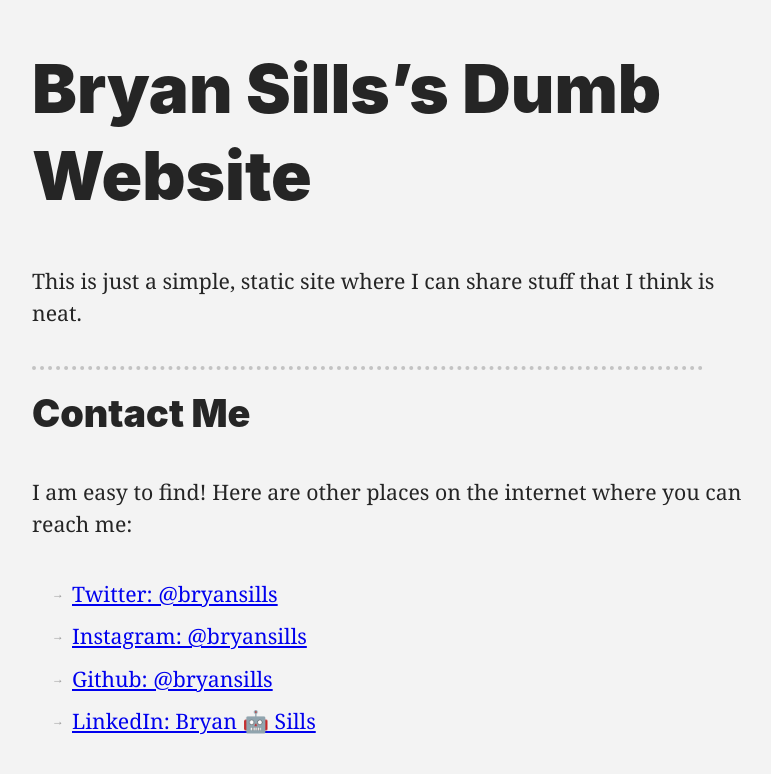
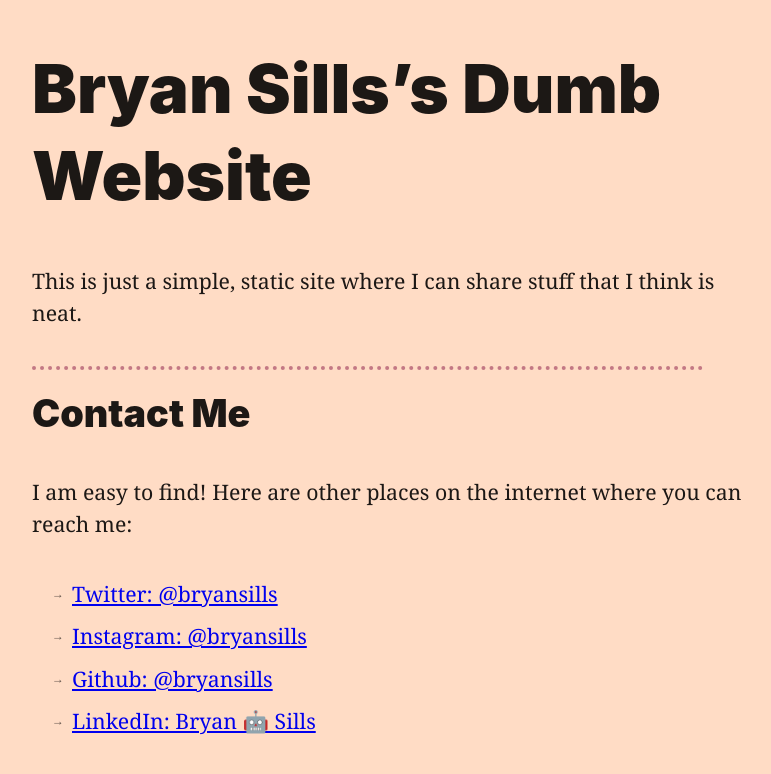
Before and after one commit to bryansills/bryansills.github.io, a Jekyll site: the page built from index.md, in a window 1280 px wide. Shown: the top 774 px of the page, without its empty margins (96-867 px from the left). Built offline with Jekyll 4.4.1, drawn with Linux system fonts in a browser that asks for light colours.

Commit message:
Add some flair!

```diff
--- a/assets/css/global.css
+++ b/assets/css/global.css
@@ -6,11 +6,16 @@
   --size-700: 2.36rem;
   --size-800: 3.15rem;
   --size-900: 4.2rem;
+  --background-color: rgb(255, 220, 197);
+  --text-color: rgba(16, 13, 12, 0.95);
+  --text-color-80: rgba(32, 26, 23, 0.8);
+  --text-color-70: rgba(32, 26, 23, 0.7);
+  --accent-color: rgba(136, 22, 68, 0.5)
 }
 
 body {
-  background: #f3f3f3;
-  color: #252525;
+  background: var(--background-color);
+  color: var(--text-color);
   line-height: 1.5;
   font-family: Georgia, serif;
   padding-bottom: 2rem;
@@ -109,7 +114,7 @@ h3 {
 
 .post h2 {
   padding-top: 0.5em;
-  border-top: 4px dotted rgba(0, 0, 0, 0.2);
+  border-top: 4px dotted var(--accent-color);
 }
 
 .post h2:has(+ time) { margin-bottom: 0; }
@@ -117,6 +122,7 @@ h3 {
 .post h2 + time {
   margin-top: 0;
   font-style: italic;
+  color: var(--text-color-80);
   display: block;
 }
 
@@ -125,6 +131,7 @@ h3 {
 .post h1 + time {
   margin-top: 0;
   font-style: italic;
+  color: var(--text-color-80);
   display: block;
 }
 
@@ -148,7 +155,7 @@ h3 {
 .post li::before {
   content: "→";
   font-size: var(--size-300);
-  color: #999;
+  color: var(--text-color-70);
 }
 
 @media (min-width: 45em) {
```
